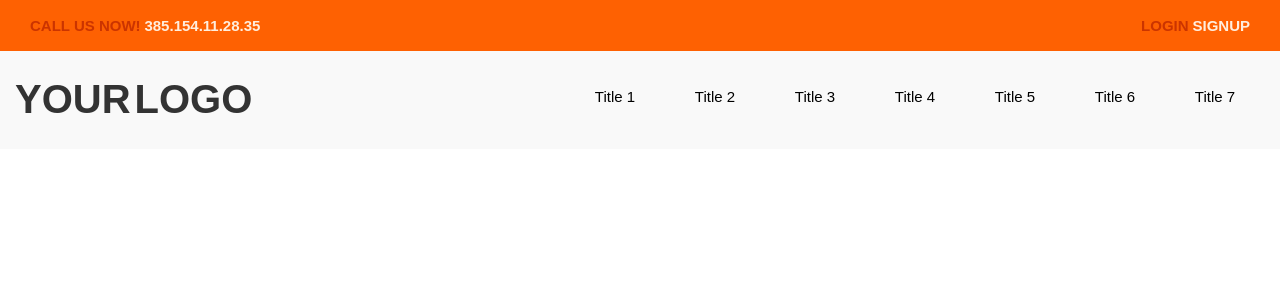
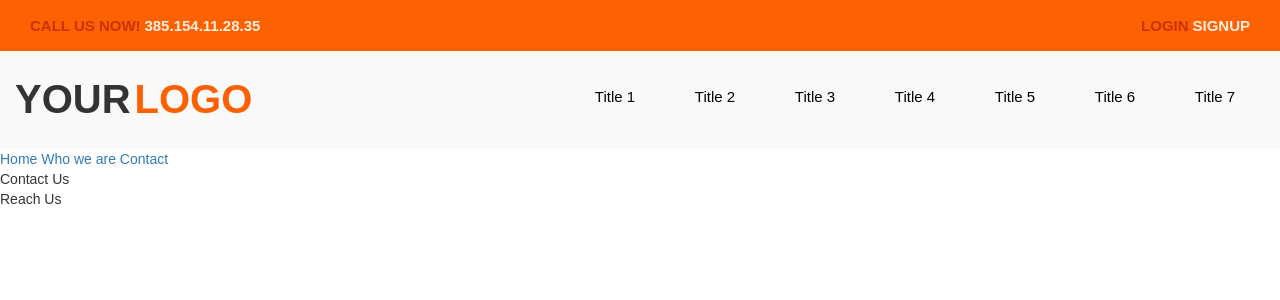
Before and after one commit to bezp/learning_site, a Django app: page /uiux/ in a window 1280 px wide. Shown: the top 300 px of the page. Run offline with Django 3.2, Linux system fonts and the light colour scheme; some libraries are stand-ins or nearby versions.

Commit message:
added two more columns

```diff
--- a/uiux/templates/uiux/coalition.html
+++ b/uiux/templates/uiux/coalition.html
@@ -53,7 +53,9 @@ body {
     font-size: 40px;
     font-weight: bold;
 }
-
+.grey-left span:last-of-type {
+    color: #FB6003;
+}
 .grey-right {
     float: right;
     padding: 15px 0;
@@ -144,6 +146,11 @@ body {
 .main-navigation .sub1 li:hover .sub2 li:hover .sub3 {
     display: block;
 }
+
+
+
+
+
 </style>
 </head>
 <body>
@@ -238,10 +245,20 @@ body {
     </div>
 
 
+    <div class="smallNav">
+        <span><a href="#">Home</a></span>
+        <span><a href="#">Who we are</a></span>
+        <span><a href="#">Contact</a></span>
 
+    </div>
 
+    <div>
+        Contact Us
+    </div>
 
-
+    <div>
+        Reach Us
+    </div>
 
 </body>
 </html>
```
